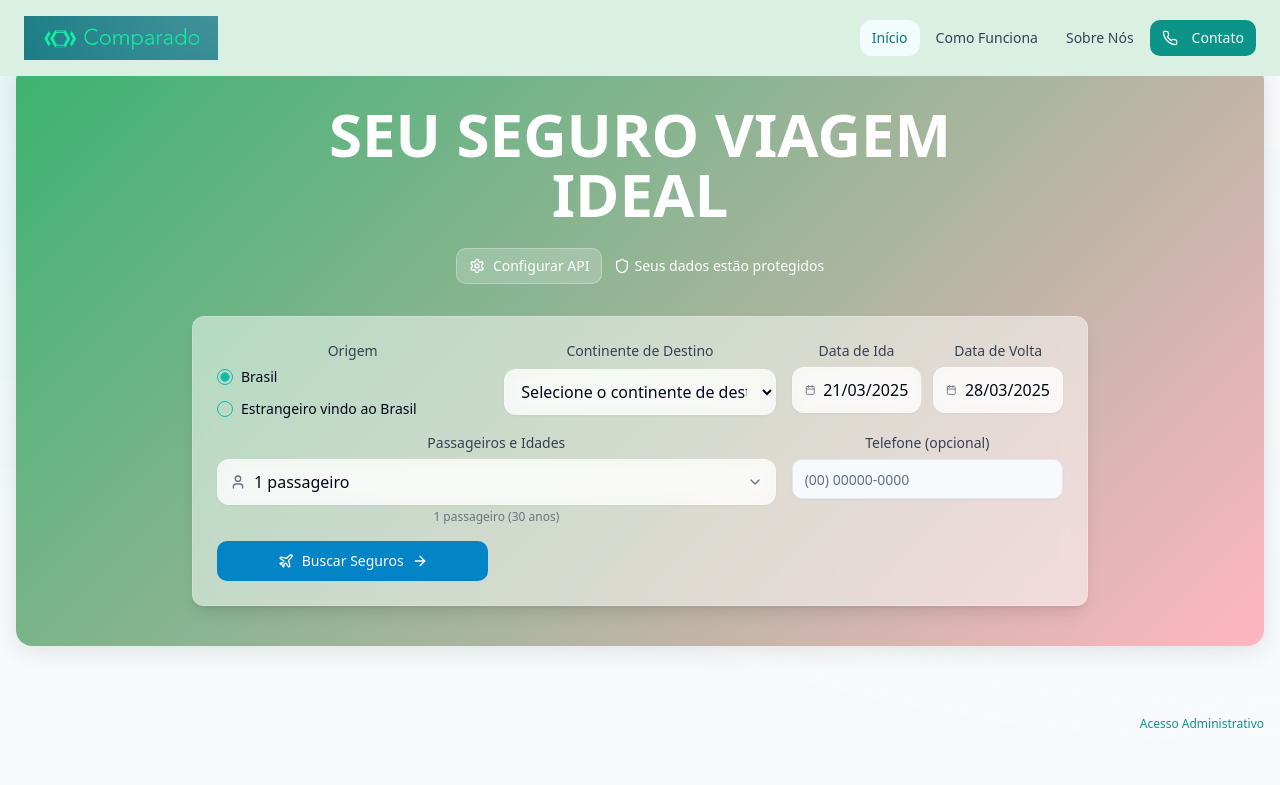
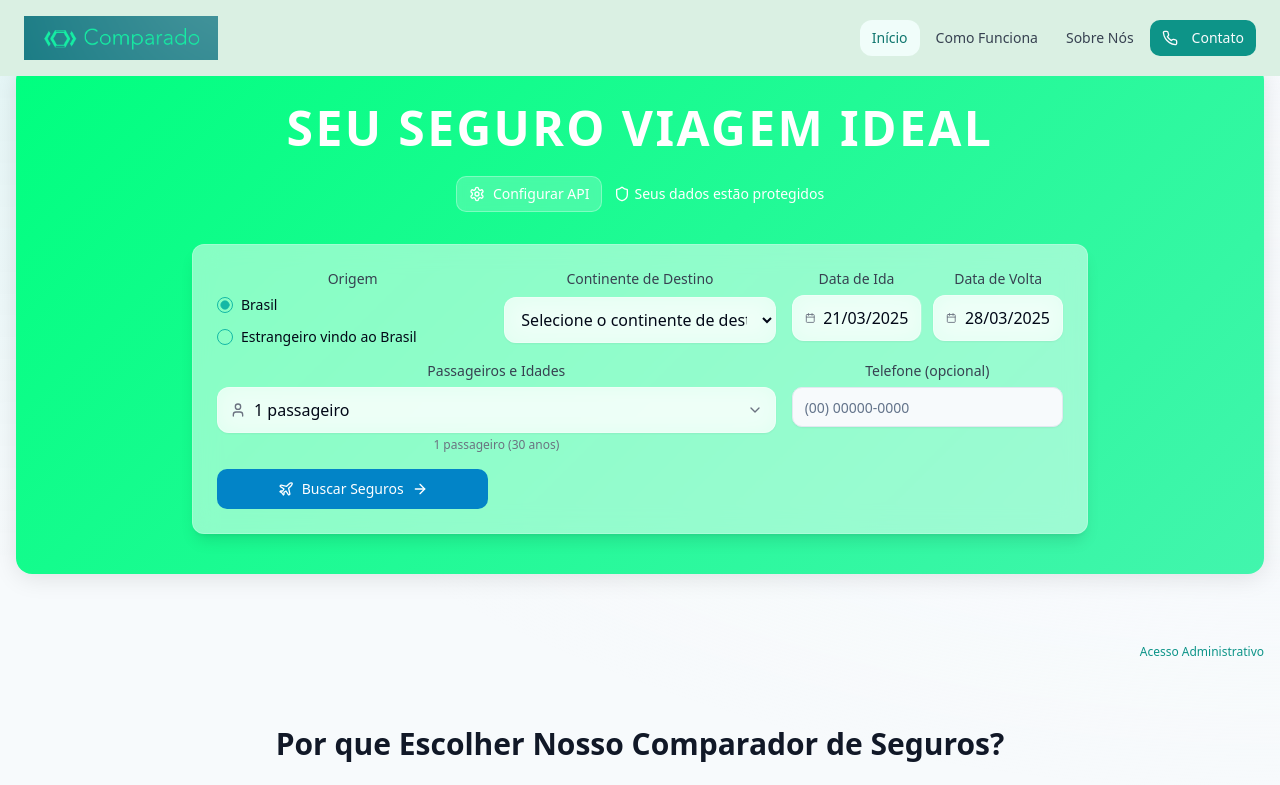
Before and after one commit to Luigibiasetto/seguro-comparador-facil, a React (Vite) app: page / in a window 1280 px wide. Shown: the top 785 px of the page. Built offline with nearby package versions, Linux system fonts and the light colour scheme.

Commit message:
Refactor hero section text style
Refactors the hero section text style, maintaining the uppercase format but reducing the size and changing the color to a neon green.

```diff
--- a/src/pages/Index.tsx
+++ b/src/pages/Index.tsx
@@ -26,13 +26,13 @@ const Index = () => {
             transition={{ duration: 0.5 }}
             className="text-center mb-12 md:mb-16 relative rounded-2xl overflow-hidden"
             style={{
-              background: "linear-gradient(135deg, #3CB371 0%, #FFB6C1 100%)",
+              background: "linear-gradient(135deg, #00FF7F 0%, #42f5ad 100%)",
               boxShadow: "0 4px 25px rgba(0, 0, 0, 0.1)"
             }}
           >
             {/* Content over the gradient background */}
             <div className="flex flex-col items-center justify-center px-6 py-10">
-              <h1 className="text-4xl md:text-5xl lg:text-6xl font-bold text-white mb-6 max-w-3xl leading-tight uppercase">
+              <h1 className="text-3xl md:text-4xl lg:text-5xl font-bold text-white mb-6 max-w-3xl leading-tight uppercase tracking-wider">
                 SEU SEGURO VIAGEM IDEAL
               </h1>
 
```
